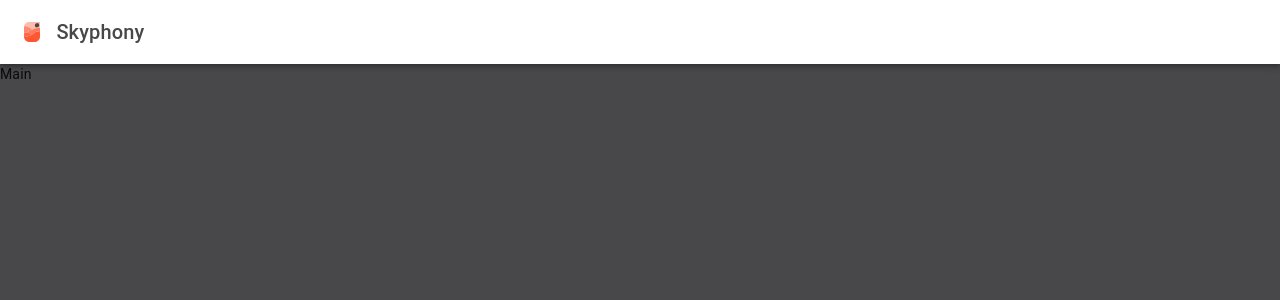
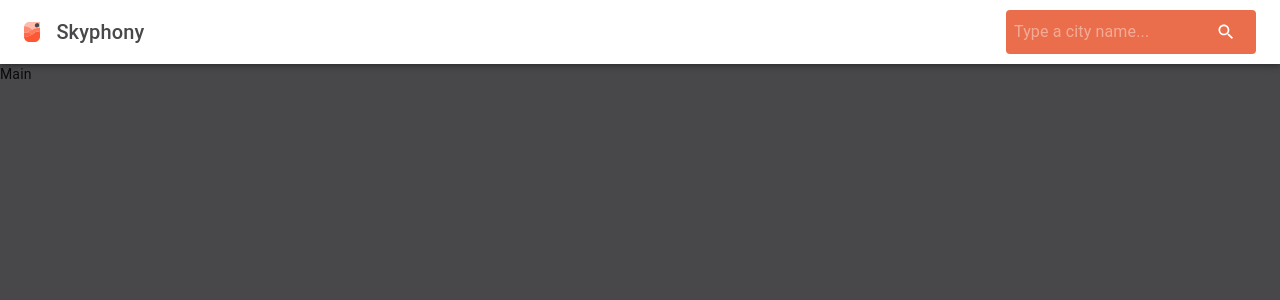
Before and after one commit to edvein-rin/skyphony, a React (Create React App) app: page / in a window 1280 px wide. Shown: the top 300 px of the page. Built offline with nearby package versions, Linux system fonts and the light colour scheme.

Commit message:
Search UI

```diff
--- a/src/components/Header.tsx
+++ b/src/components/Header.tsx
@@ -1,5 +1,7 @@
 import styled from 'styled-components/macro'
-import { AppBar, Toolbar, Typography } from '@material-ui/core'
+import { AppBar, Toolbar, Typography, IconButton } from '@material-ui/core'
+import InputBase from '@material-ui/core/InputBase'
+import SearchIconMD from '@material-ui/icons/Search'
 
 import logo from '../assets/logo.svg'
 
@@ -9,10 +11,44 @@ export default function Header() {
       <Toolbar>
         <Logo alt='Skyphony' src={logo} height={20} />
         <Title variant='h6'>Skyphony</Title>
+        <Search>
+          <SearchInput
+            placeholder='Type a city name...'
+            inputProps={{ 'aria-label': 'search' }}
+          />
+          <IconButton>
+            <SearchIcon fontSize='small' />
+          </IconButton>
+        </Search>
       </Toolbar>
     </AppBar>
   )
 }
+
+export const Search = styled.div`
+  display: flex;
+  justify-content: center;
+  align-items: center;
+
+  width: 100%;
+  max-width: 250px;
+
+  padding: 0 ${({ theme }) => theme.spacing(1)}px;
+
+  border-radius: ${({ theme }) => theme.shape.borderRadius}px;
+  background-color: ${({ theme }) => theme.palette.secondary.main};
+  color: ${({ theme }) => theme.palette.secondary.constrastText};
+`
+
+export const SearchIcon = styled(SearchIconMD)`
+  color: ${({ theme }) => theme.palette.secondary.contrastText};
+`
+
+export const SearchInput = styled(InputBase)`
+  color: ${({ theme }) => theme.palette.secondary.contrastText};
+  margin-right: ${({ theme }) => theme.spacing(1)}px;
+  flex-grow: 1;
+`
 
 export const Logo = styled.img`
   margin-right: ${(props) => props.theme.spacing(2)}px;
```
